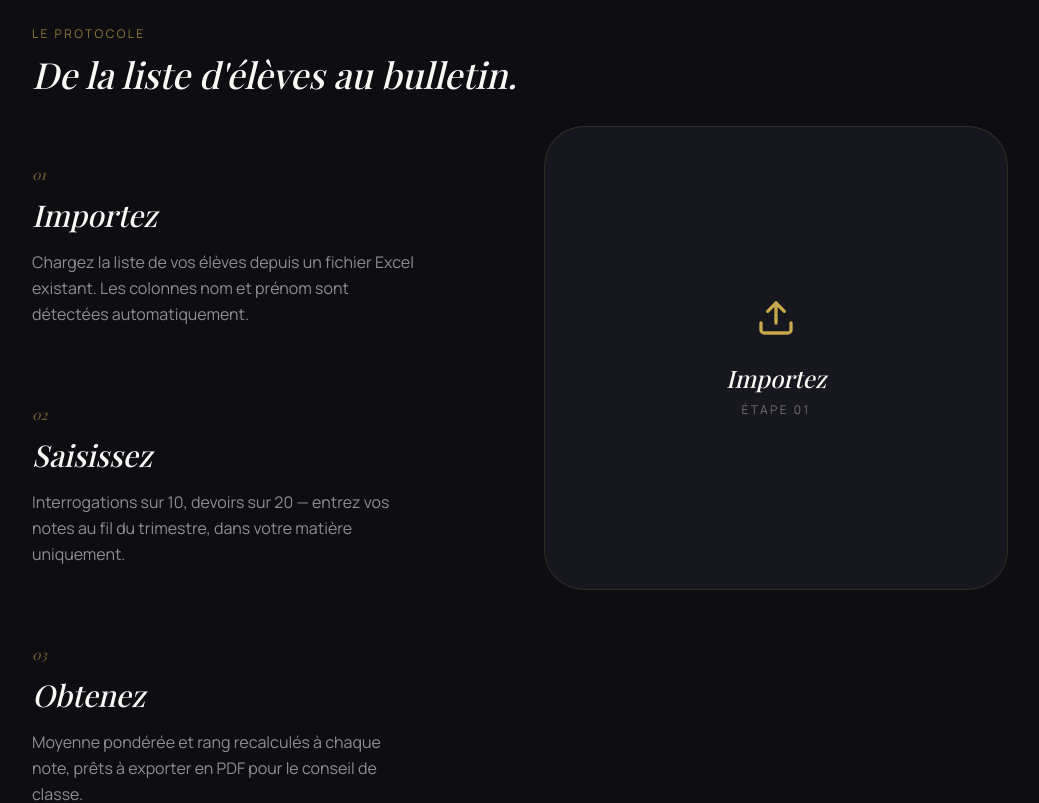
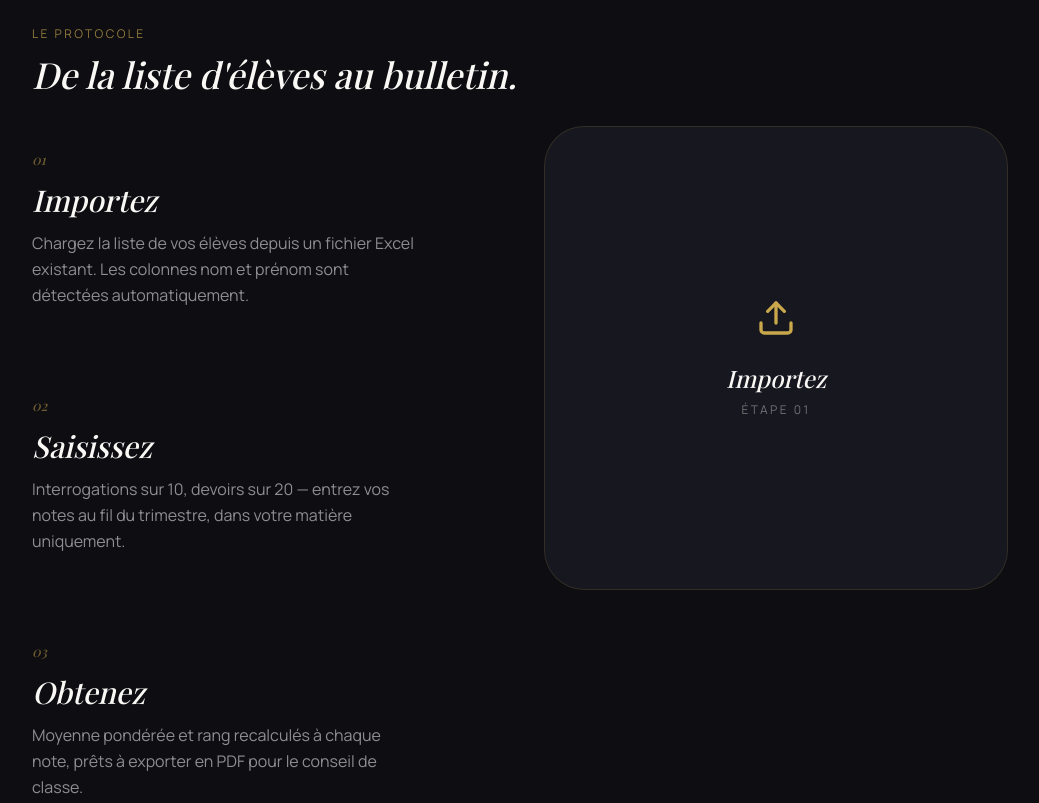
Before and after one commit to leprogrammeur101/moyennepro-app, a Next.js app in the folder frontend/: page / in a window 1280 px wide. Shown: the part 2060-2863 px from the top of the page, without its empty margins (120-1159 px from the left). Built offline with nearby package versions, Linux system fonts and the light colour scheme; no server answers; a web font is replaced by a local one.

Commit message:
fix(landing): supprimer le min-h viewport des étapes — espacement compact py-10

```diff
--- a/frontend/src/pages/index.tsx
+++ b/frontend/src/pages/index.tsx
@@ -139,8 +139,8 @@ export default function Landing() {
       [0, 1, 2].forEach((i) => {
         ScrollTrigger.create({
           trigger: `#etape-${i}`,
-          start: "top center",
-          end: "bottom center",
+          start: "top 60%",
+          end: "bottom 40%",
           onEnter: () => setEtapeActive(i),
           onEnterBack: () => setEtapeActive(i),
         });
@@ -324,11 +324,11 @@ export default function Landing() {
         </h2>
 
         <div className="grid md:grid-cols-2 gap-12">
-          <div>
+          <div className="space-y-10">
             {ETAPES.map((etape, i) => (
-              <div key={etape.numero} id={`etape-${i}`} className="min-h-[30vh] flex flex-col justify-center">
-                <span className="text-champagne/50 font-landing italic text-sm mb-3">{etape.numero}</span>
-                <h3 className="font-landing italic text-3xl mb-4">{etape.titre}</h3>
+              <div key={etape.numero} id={`etape-${i}`} className="py-6">
+                <span className="text-champagne/50 font-landing italic text-sm mb-3 block">{etape.numero}</span>
+                <h3 className="font-landing italic text-3xl mb-3">{etape.titre}</h3>
                 <p className="text-ivoire/55 max-w-sm leading-relaxed">{etape.description}</p>
               </div>
             ))}
```
